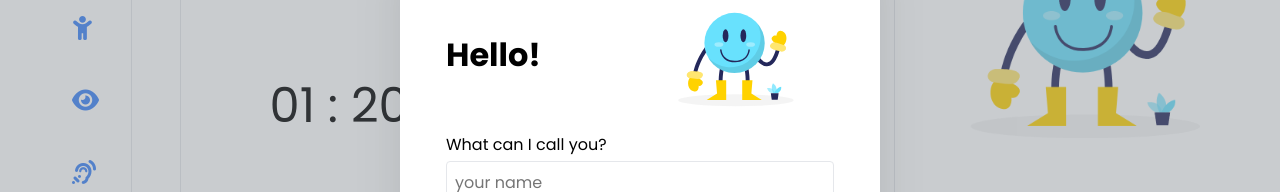
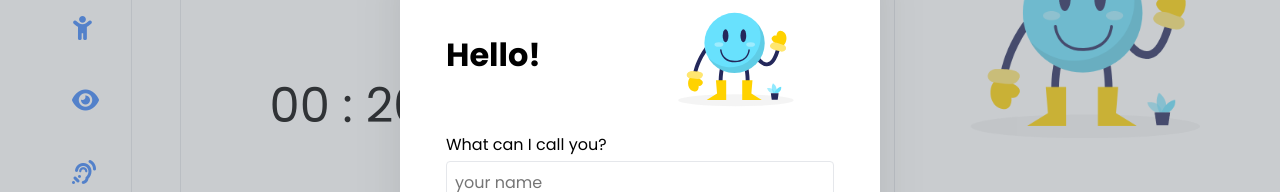
Before and after one commit to Nithish-Krishna/binarybreakers1, a React (Create React App) app: page / in a window 1280 px wide. Shown: the part 248-440 px from the top of the page. Built offline with nearby package versions, Linux system fonts and the light colour scheme; what @tensorflow-models/knn-classifier would draw is missing.

Commit message:
Update Dashboard.js

```diff
--- a/src/screens/Dashboard.js
+++ b/src/screens/Dashboard.js
@@ -230,7 +230,7 @@ function Dashboard() {
             <div className="timer">
               <Countdown
                 ref={timerRef}
-                date={Date.now() + time * 4}
+                date={Date.now() + time * 1}
                 autoStart={false}
                 renderer={renderer}
                 onComplete={onComplete}
```
